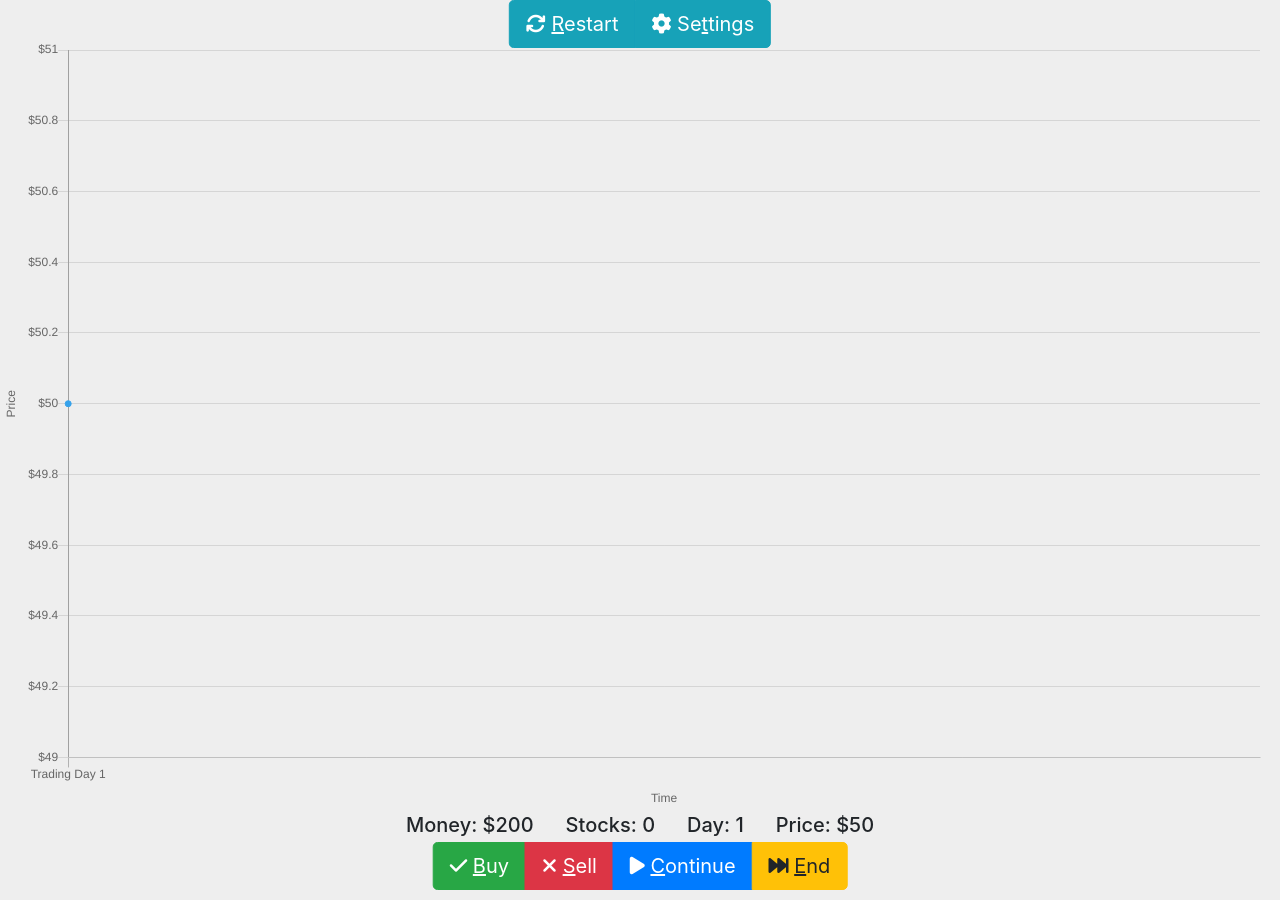
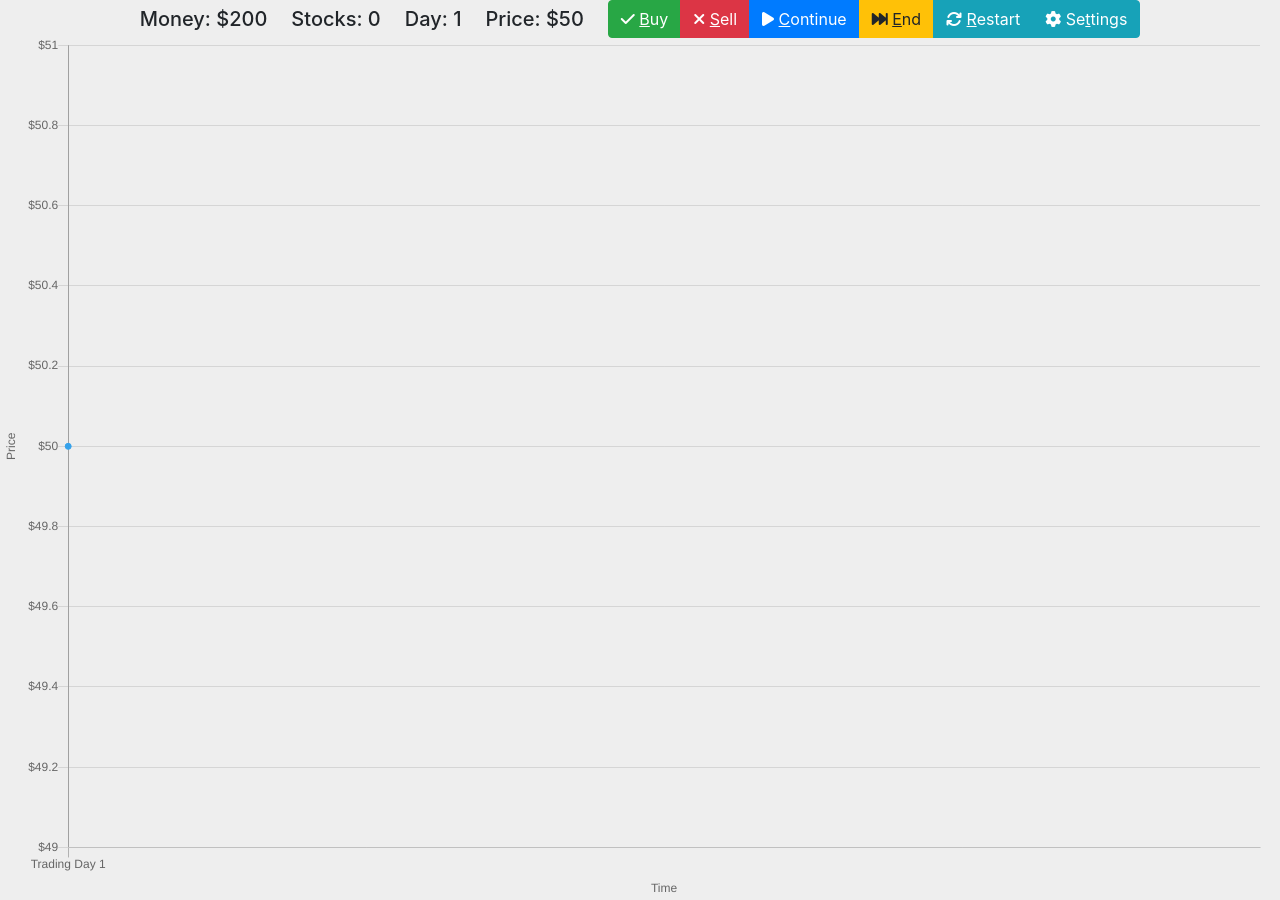
Before and after one commit to berkerol/beat-the-market, a Jekyll site: the page btm.html, which Jekyll copies as it is, in a window 1280 px wide. Built offline with Jekyll 4.4.1, drawn with Linux system fonts in a browser that asks for light colours; nearby versions of some CDN libraries.

Commit message:
Update layout

```diff
--- a/btm.css
+++ b/btm.css
@@ -2,17 +2,14 @@
   margin: 0;
 }
 
+body {
+  background: #eee;
+}
+
 canvas {
-  background: #eeeeee;
   display: block;
 }
 
 input[type="number"] {
   width: 5em;
 }
-
-.btn-group-center {
-  position: absolute;
-  left: 50%;
-  transform: translateX(-50%);
-}
--- a/btm.html
+++ b/btm.html
@@ -74,18 +74,20 @@
       </div>
     </div>
   </div>
-  <div class="btn-group btn-group-lg btn-group-center">
-    <button type="button" class="btn btn-info" onclick="restart()" accesskey="r"><i class="fas fa-sync"></i> <u>R</u>estart</button>
-    <button type="button" class="btn btn-info" data-toggle="modal" data-target="#settings" accesskey="t"><i class="fas fa-cog"></i> Se<u>t</u>tings</button>
+  <div class="container">
+    <div class="d-flex justify-content-center">
+      <h5 class="my-auto"><span>Money: $<span id="currentMoney"></span></span><span class="ml-4 mr-4">Stocks: <span id="stocks"></span></span><span>Day: <span id="currentDay"></span></span><span class="ml-4 mr-4">Price: $<span id="currentPrice"></span></span></h5>
+      <div class="btn-group">
+        <button type="button" class="btn btn-success" onclick="if(!locked)buy()" accesskey="b"><i class="fas fa-check"></i> <u>B</u>uy</button>
+        <button type="button" class="btn btn-danger" onclick="if(!locked)sell()" accesskey="s"><i class="fas fa-times"></i> <u>S</u>ell</button>
+        <button type="button" class="btn btn-primary" onclick="if(!locked)play()" accesskey="c" id="play"><i class="fas fa-play"></i> <u>C</u>ontinue</button>
+        <button type="button" class="btn btn-warning" onclick="if(!locked)end()" accesskey="e"><i class="fas fa-fast-forward"></i> <u>E</u>nd</button>
+        <button type="button" class="btn btn-info" onclick="restart()" accesskey="r"><i class="fas fa-sync"></i> <u>R</u>estart</button>
+        <button type="button" class="btn btn-info" data-toggle="modal" data-target="#settings" accesskey="t"><i class="fas fa-cog"></i> Se<u>t</u>tings</button>
+      </div>
+    </div>
   </div>
   <canvas id="canvas">Your browser doesn't support HTML5.</canvas>
-  <h5 class="btn-group-center" style="bottom: 55px">Money: $<span id="currentMoney"></span> &nbsp;&nbsp;&nbsp;&nbsp; Stocks: <span id="stocks"></span> &nbsp;&nbsp;&nbsp;&nbsp; Day: <span id="currentDay"></span> &nbsp;&nbsp;&nbsp;&nbsp; Price: $<span id="currentPrice"></span></h5>
-  <div class="btn-group btn-group-lg btn-group-center" style="bottom: 10px">
-    <button type="button" class="btn btn-success" onclick="if(!locked)buy()" accesskey="b"><i class="fas fa-check"></i> <u>B</u>uy</button>
-    <button type="button" class="btn btn-danger" onclick="if(!locked)sell()" accesskey="s"><i class="fas fa-times"></i> <u>S</u>ell</button>
-    <button type="button" class="btn btn-primary" onclick="if(!locked)play()" accesskey="c" id="play"><i class="fas fa-play"></i> <u>C</u>ontinue</button>
-    <button type="button" class="btn btn-warning" onclick="if(!locked)end()" accesskey="e"><i class="fas fa-fast-forward"></i> <u>E</u>nd</button>
-  </div>
 </body>
 
 </html>
--- a/btm.js
+++ b/btm.js
@@ -2,7 +2,7 @@
 const canvas = document.getElementById('canvas');
 const ctx = canvas.getContext('2d');
 canvas.width = window.innerWidth;
-canvas.height = window.innerHeight;
+canvas.height = window.innerHeight - 38;
 
 const defaultMoney = 200;
 const defaultDays = 250; // 250 trading days = 1 year
@@ -56,9 +56,7 @@ const chart = new Chart(ctx, {
     },
     layout: {
       padding: {
-        top: 50,
-        right: 20,
-        bottom: 90
+        right: 20
       }
     },
     scales: {
@@ -282,7 +280,7 @@ function keyUpHandler (e) {
 
 function resizeHandler () {
   canvas.width = window.innerWidth;
-  canvas.height = window.innerHeight;
+  canvas.height = window.innerHeight - 38;
   chart.resize();
   chart.update();
 }
```
